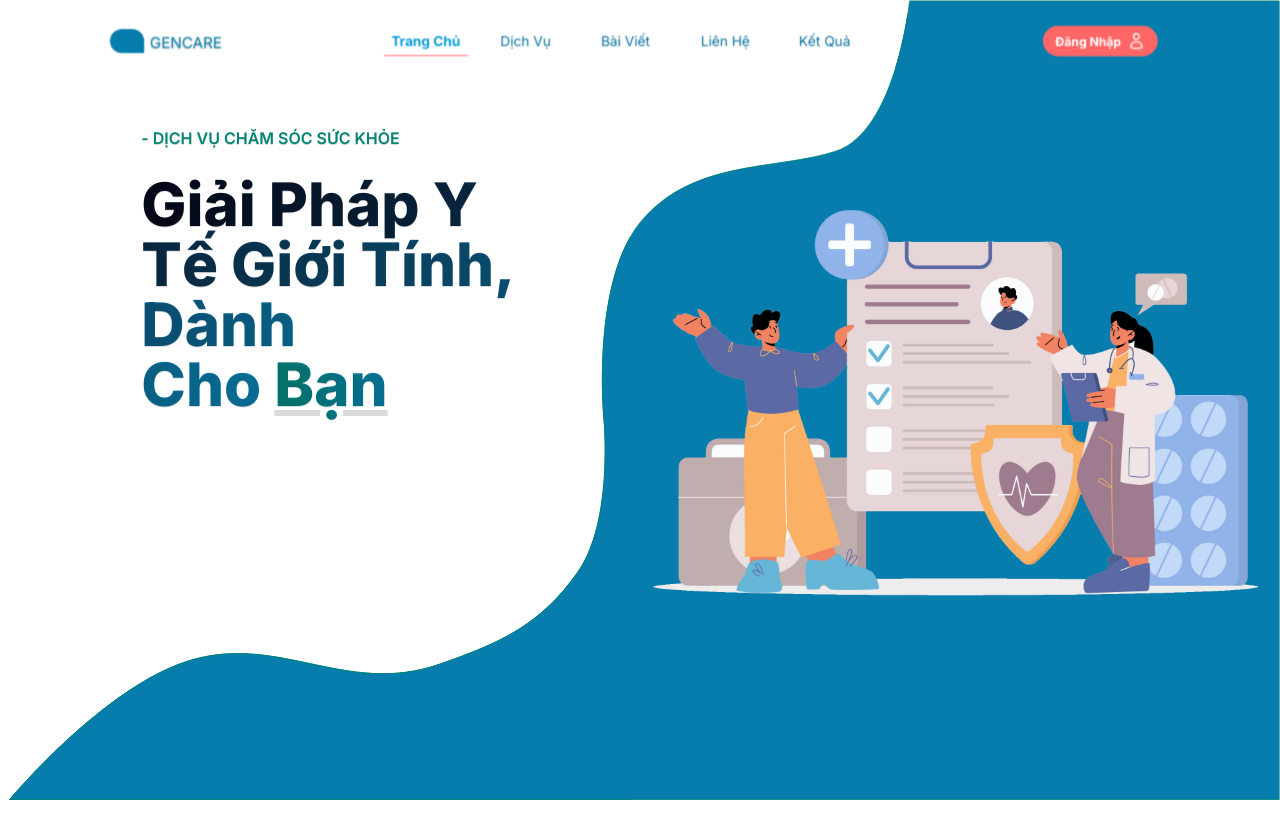
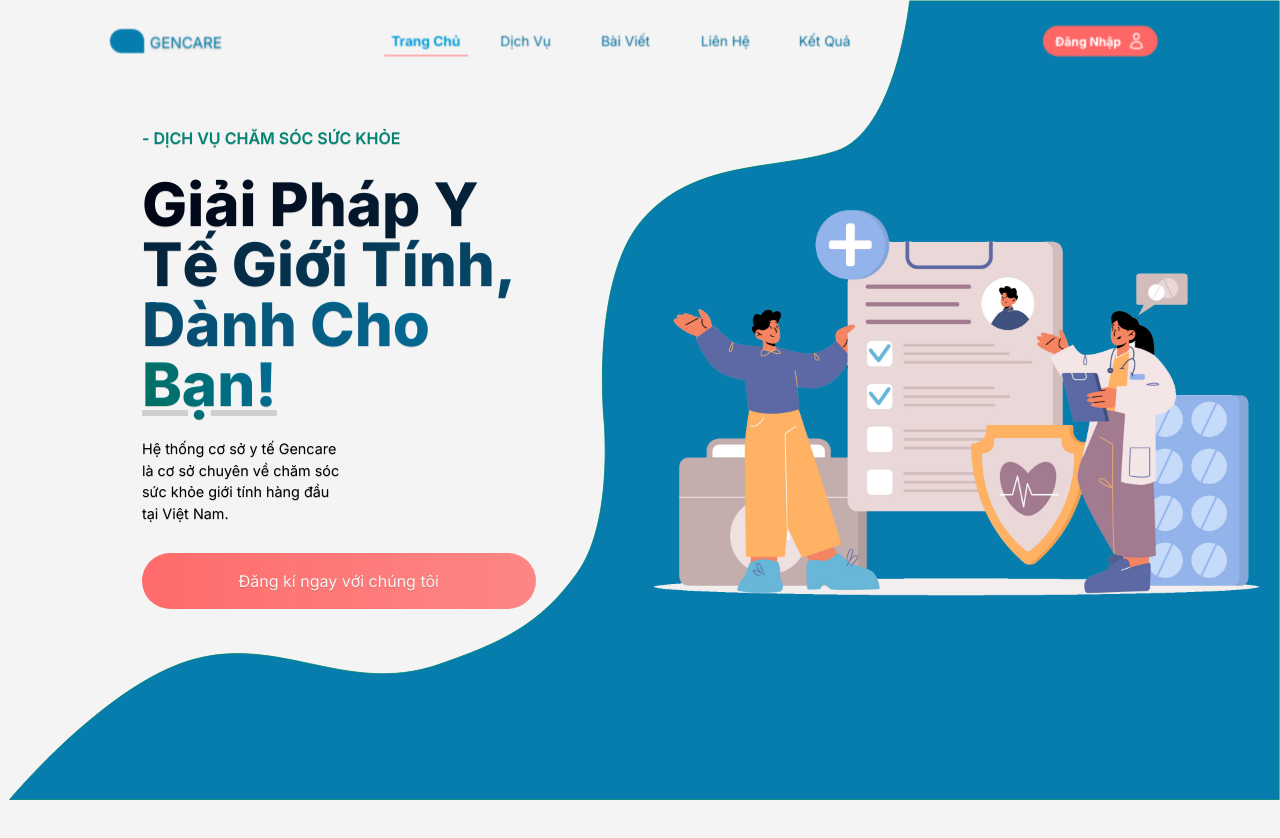
Before and after one commit to hatohui/GenCare, a Next.js app in the folder frontend/: page / in a window 1280 px wide. Shown: the top 838 px of the page. Built offline with nearby package versions, Linux system fonts and the light colour scheme.

Commit message:
fix: cursor doesnt show up on transparent

```diff
--- a/frontend/src/Components/Loading.tsx
+++ b/frontend/src/Components/Loading.tsx
@@ -3,7 +3,7 @@
 const Loading = () => {
 	return (
 		<div className='full-screen center-all'>
-			<div className='animate-pulse bg-accent'>Loading...</div>
+			<div className='animate-pulse '>Loading...</div>
 		</div>
 	)
 }
--- a/frontend/src/app/globals.css
+++ b/frontend/src/app/globals.css
@@ -46,7 +46,7 @@
 	scroll-snap-type: proximity;
 	overflow-y: overlay;
 
-	background-color: transparent;
+	/* background-color: transparent; */
 	font-family: var(--font-inter);
 }
 
@@ -56,6 +56,10 @@
 *:hover,
 *:focus {
 	cursor: none !important;
+}
+
+body {
+	background-color: var(--color-general);
 }
 
 .custom-cursor {
--- a/frontend/src/app/layout.tsx
+++ b/frontend/src/app/layout.tsx
@@ -60,13 +60,8 @@
 		<html lang='vi'>
 			<body className={`${inter.variable} ${geistMono.variable} antialiased`}>
 				<NavBar />
-				<Providers>
-
-					<Suspense fallback={<Loading />}>
-            <CustomCursor />
-            {children}
-          </Suspense>
-				</Providers>
+				<CustomCursor />
+				<Providers>{children}</Providers>
 			</body>
 		</html>
 	)
--- a/frontend/src/app/page.tsx
+++ b/frontend/src/app/page.tsx
@@ -8,7 +8,7 @@
 	const [isLoading, setIsLoading] = useState(true)
 
 	useEffect(() => {
-		setTimeout(() => setIsLoading(false), 5000)
+		setTimeout(() => setIsLoading(false), 2000)
 	}, [])
 
 	return (
```
